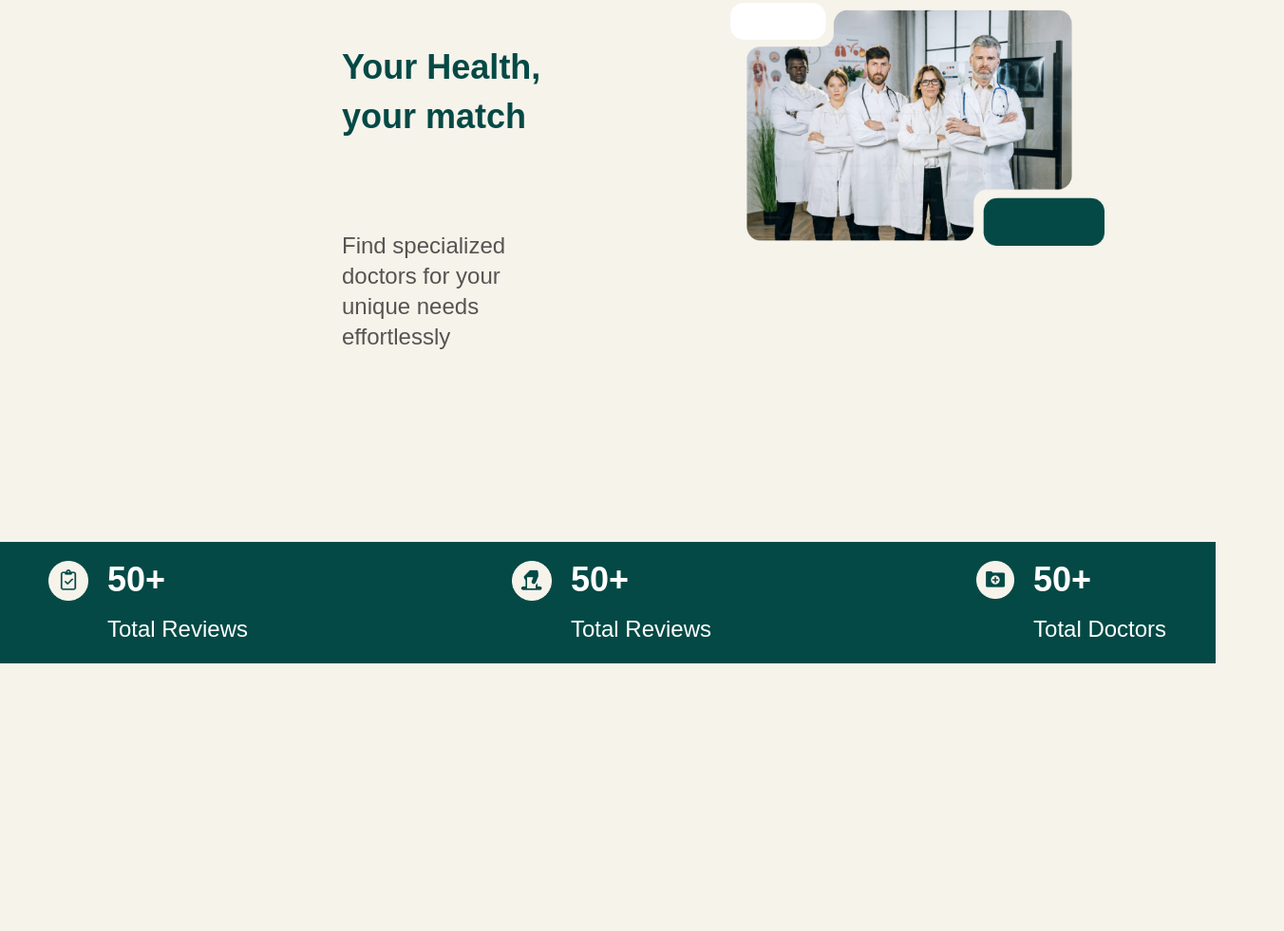
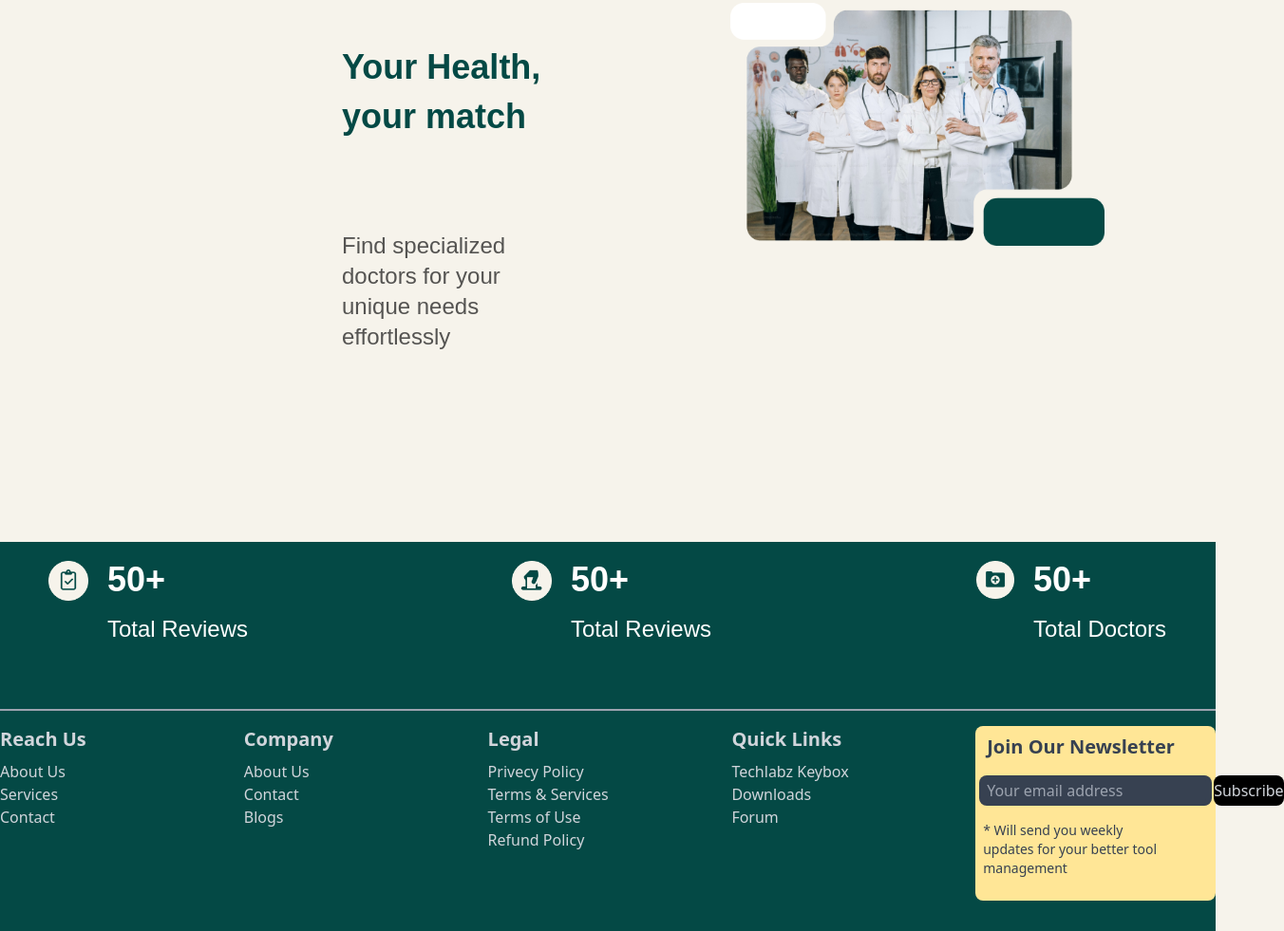
Before and after one commit to LoadingMinds/Health-site, a website built with Vite: page index.html in a window 1280 px wide. Shown: the part 309-1290 px from the top of the page at 95% size, 1352 px wide, since content can reach past the window. Before the commit the page ends 1008 px from the top, so only its background shows below. Built offline with nearby package versions, Linux system fonts and the light colour scheme.

Commit message:
footer added

```diff
--- a/index.html
+++ b/index.html
@@ -69,5 +69,75 @@
 
         </section>
       <!--About section end-->
+      <!--Doctors section start-->
+      <section id="doctors">
+
+      </section>
+      <!--Doctors section end-->
+      <!--Contacts section start-->
+      <section id="contacts">
+
+      </section>
+      <!--Contacts section end-->
+      <!--Footer section start-->
+      <div class="bg-textcolor2 text-gray-300">
+        <footer class="container mx-auto py-8">
+          <hr class="border-t-2 border-gray-400 my-4">
+          <div class="grid grid-cols-1 md:grid-cols-2 lg:grid-cols-5 gap-1">
+            <!-- Column 1 -->
+            <div class="mb-4">
+              <h2 class="text-xl font-bold mb-2">Reach Us</h2>
+              <ul>
+                <li><a href="#">About Us</a></li>
+                <li><a href="#">Services</a></li>
+                <li><a href="#">Contact</a></li>
+              </ul>
+            </div>
+
+            <!-- Column 2 -->
+            <div class="mb-4">
+              <h2 class="text-xl font-bold mb-2">Company</h2>
+              <ul>
+                <li><a href="#">About Us</a></li>
+                <li><a href="#">Contact</a></li>
+                <li><a href="#">Blogs</a></li>
+              </ul>
+            </div>
+
+            <!-- Column 3 -->
+            <div class="mb-4">
+              <h2 class="text-xl font-bold mb-2">Legal</h2>
+              <ul>
+                <li><a href="#">Privecy Policy</a></li>
+                <li><a href="#">Terms & Services</a></li>
+                <li><a href="#">Terms of Use</a></li>
+                <li><a href="#">Refund Policy</a></li>
+              </ul>
+            </div>
+
+            <!-- Column 4 -->
+            <div class="mb-4">
+              <h2 class="text-xl font-bold mb-2">Quick Links</h2>
+              <ul>
+                <li><a href="#">Techlabz Keybox</a></li>
+                <li><a href="#">Downloads</a></li>
+                <li><a href="#">Forum</a></li>
+              </ul>
+            </div>
+            <!--Form-->
+            <div class="container mx-auto py-2 bg-color1 rounded-lg">
+              <form class="mb-4">
+                  <label for="email" class=" text-gray-700  font-bold pl-3 text-xl ">Join Our Newsletter</label>
+                  <div class="flex my-4 bg-gray-700 mx-1 rounded-lg h-8 ">
+                    <input id="email" type="email" placeholder="Your email address" class="mx-2 bg-gray-700 rounded-lg ">
+                    <button type="submit" class="bg-black rounded-lg mr-1">Subscribe</button>
+                  </div>
+                  <p class="w-4/5 text-sm text-gray-700 pl-2">* Will send you weekly updates for your better tool management</p>
+              </form>
+            </div>
+          </div>
+
+        </footer>
+      </div>
 </body>
 </html>
```
Also changed, not shown: package.json (+101 -2 lines), 1 other file.
